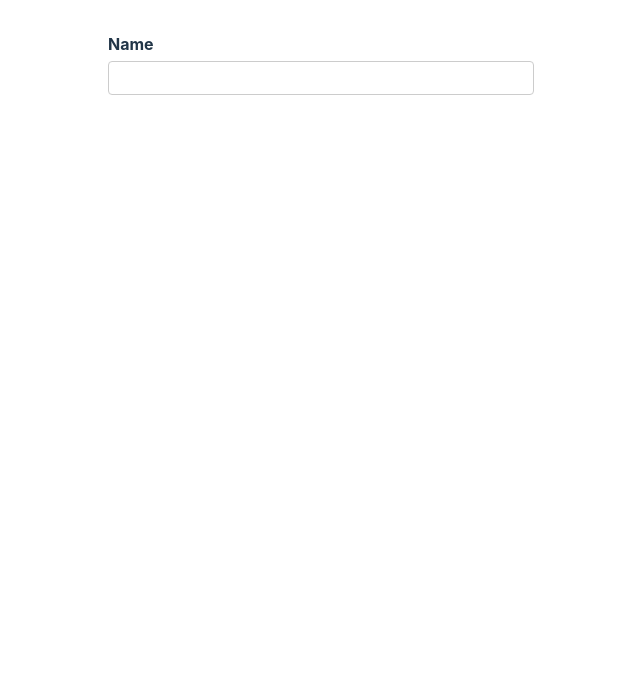
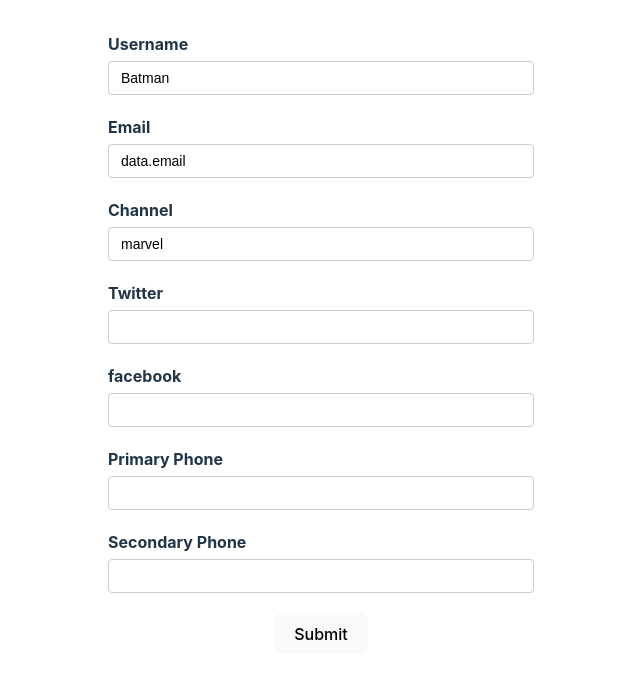
Before and after one commit to parasjain-travelopia/poc-react-hook-form, a React (Vite) app in the folder rhf-demo/: page / in a window 1280 px wide. Shown: the top 678 px of the page, without its empty margins (319-959 px from the left). Built offline with nearby package versions, Linux system fonts and the light colour scheme.

Commit message:
use array in input fields

```diff
--- a/rhf-demo/src/App.tsx
+++ b/rhf-demo/src/App.tsx
@@ -2,11 +2,12 @@
 
 import "./App.css";
 import { UserAddress } from "./components/UserAddress";
+import { YoutubeForm1 } from "./components/YouTubeForm1";
 
 function App() {
   return (
     <div>
-      <UserAddress />
+      <YoutubeForm1 />
     </div>
   );
 }
--- a/rhf-demo/src/components/YouTubeForm1.tsx
+++ b/rhf-demo/src/components/YouTubeForm1.tsx
@@ -11,6 +11,7 @@ export type FormType = {
     twitter: string;
     facebook: string;
   };
+  phoneNumbers: string[];
 };
 
 export const YoutubeForm1 = () => {
@@ -23,6 +24,7 @@ export const YoutubeForm1 = () => {
         twitter: "",
         facebook: "",
       },
+      phoneNumbers: ["", ""],
     },
   });
   const { register, control, handleSubmit, formState } = form;
@@ -88,13 +90,33 @@ export const YoutubeForm1 = () => {
         <div className='form-control'>
           <label htmlFor='twitter'> Twitter</label>
           <input type='text' id='twitter' {...register("social.twitter")} />
-          <p className='error'>{errors.channel?.message}</p>
+          <p className='error'>{errors.social?.twitter?.message}</p>
         </div>
 
         <div className='form-control'>
           <label htmlFor='facebook'> facebook</label>
           <input type='text' id='facebook' {...register("social.facebook")} />
-          <p className='error'>{errors.channel?.message}</p>
+          <p className='error'>{errors.social?.facebook?.message}</p>
+        </div>
+
+        <div className='form-control'>
+          <label htmlFor='primary-phone'> Primary Phone</label>
+          <input
+            type='text'
+            id='primary-phone'
+            {...register("phoneNumbers.0")}
+          />
+          <p className='error'>{errors.phoneNumbers?.message}</p>
+        </div>
+
+        <div className='form-control'>
+          <label htmlFor='secondary-phone'> Secondary Phone</label>
+          <input
+            type='text'
+            id='secondary-phone'
+            {...register("phoneNumbers.1")}
+          />
+          <p className='error'>{errors.phoneNumbers?.message}</p>
         </div>
         <button>Submit</button>
       </form>
```
